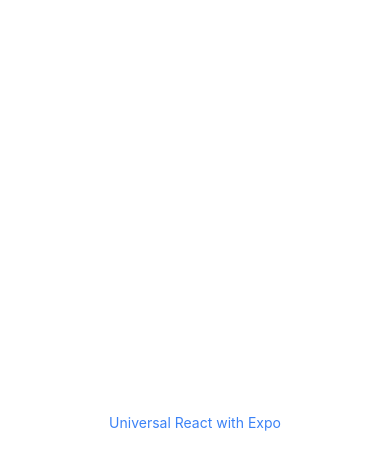
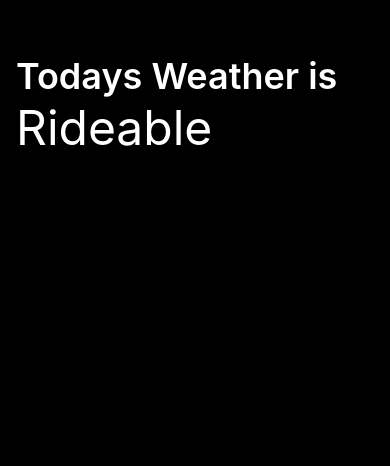
Before and after one commit to MagicEnvision/Storm, a React Native app in the folder frontend/: screen / in a window 390 px wide. Shown: the top 466 px of the page. Built offline with nearby package versions, Linux system fonts and the light colour scheme.

Commit message:
added basic tailwind to text

```diff
--- a/frontend/App.js
+++ b/frontend/App.js
@@ -1,16 +1,23 @@
-import { View, Text } from "react-native";
+import { View, Text, StyleSheet } from "react-native";
 import "./global.css"
 
 export default function App() {
+
   return (
-    <View
-      style={{
-        flex: 1,
-        justifyContent: "center",
-        alignItems: "center",
-      }}
-    >
-      <Text className="text-blue-500 bg-white">Universal React with Expo</Text>
+    <View className="flex bg-black h-full pt-14 px-4 ">
+      <View className="h-full">
+        <Text className="text-4xl font-semibold text-white">Todays Weather is</Text>
+        <Text className="text-5xl pt-2 text-white">Rideable</Text>
+      </View>
     </View>
   );
 }
+const styles = StyleSheet.create({
+    container: {
+      flex: 1,
+      justifyContent: "center",
+      alignItems: "center",
+      backgroundColor: "white"
+
+    }
+  })
```
